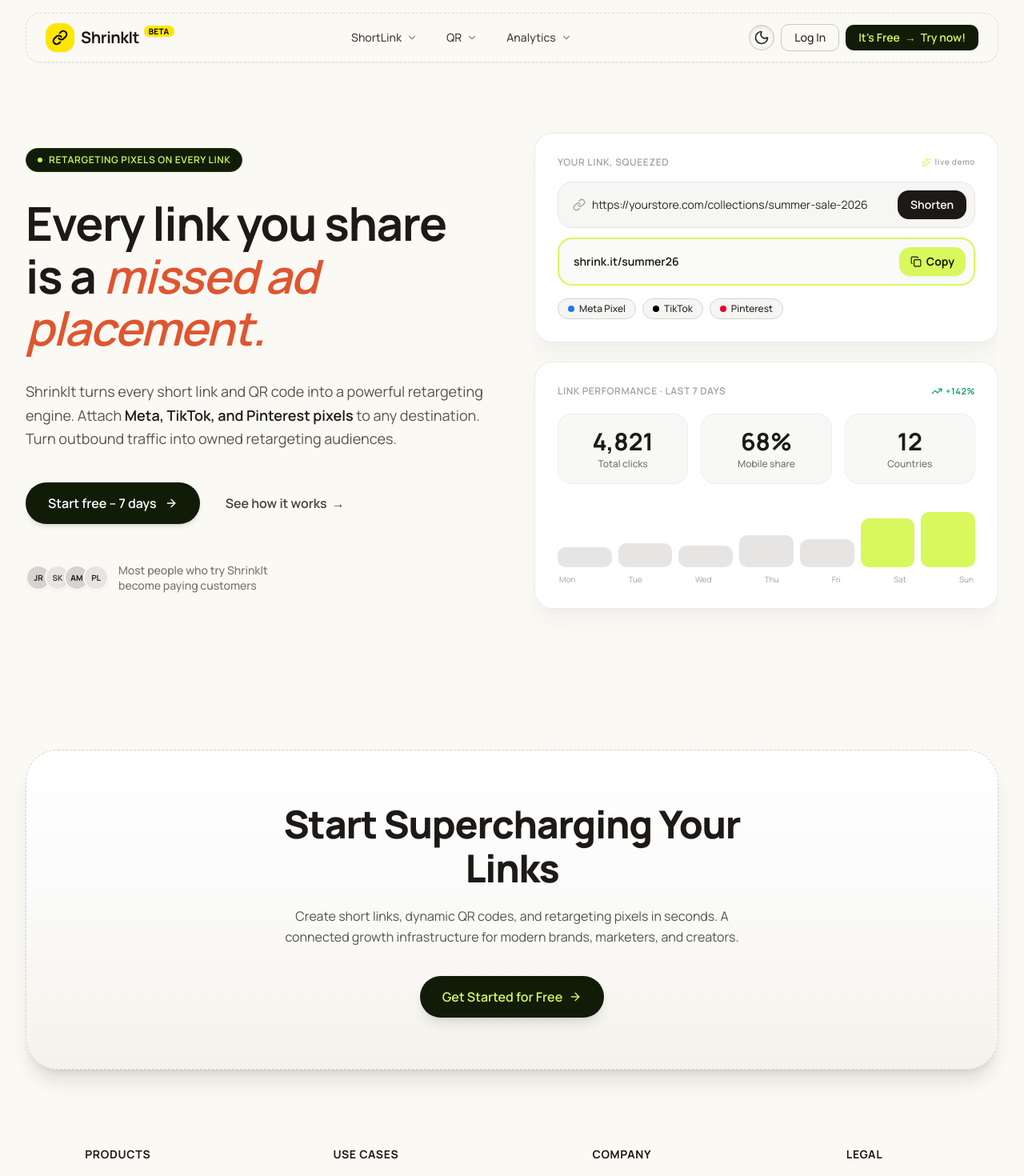
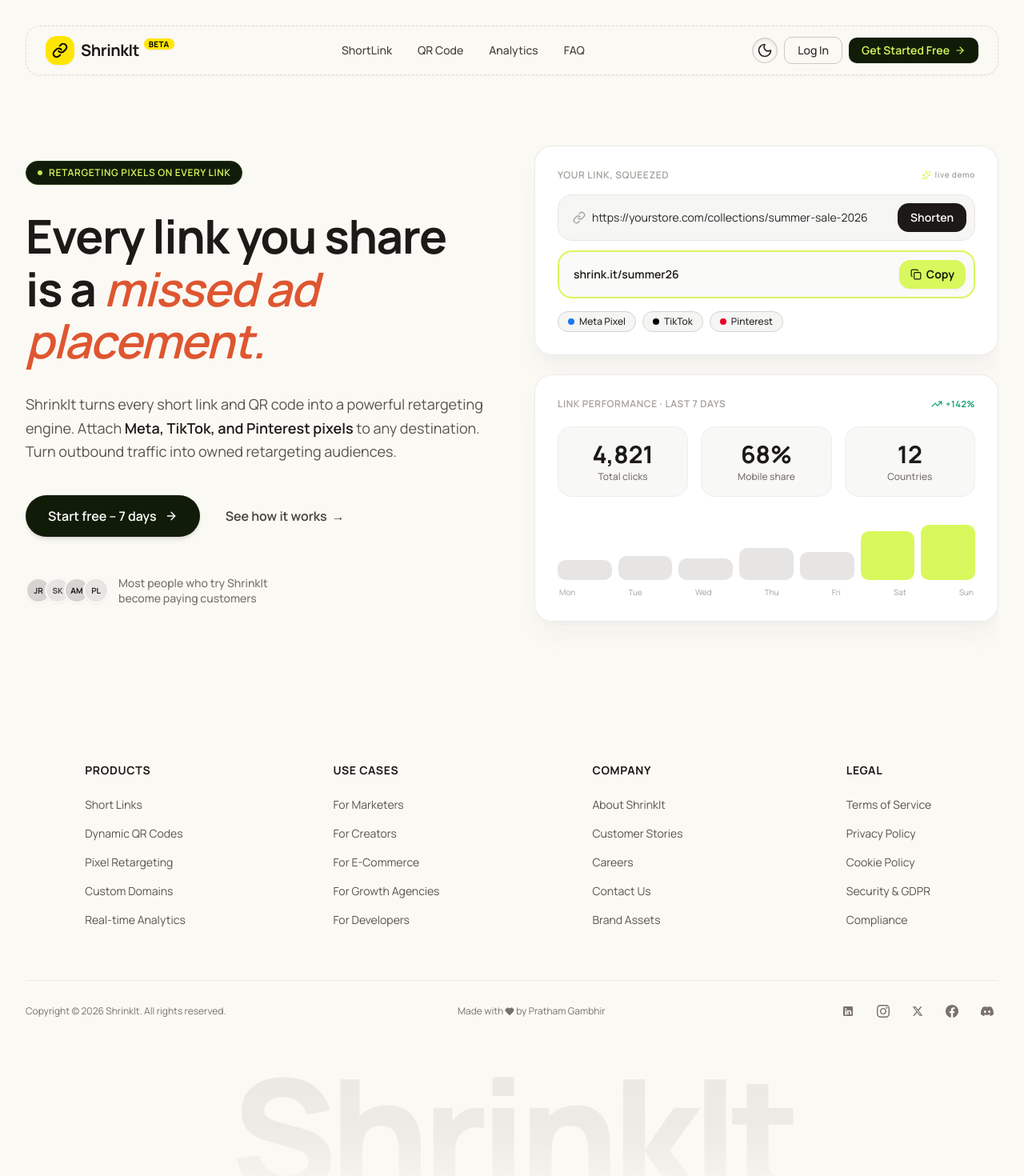
Before and after one commit to prathamgambhir/shrinkit, a Next.js app: page / in a window 1280 px wide. Shown: the top 1470 px of the page at 80% size. Built offline with nearby package versions, Linux system fonts and the light colour scheme.

Commit message:
update navbar and footer

```diff
--- a/src/components/common/footer.tsx
+++ b/src/components/common/footer.tsx
@@ -47,35 +47,7 @@
   return (
     <footer className="relative w-full pt-16 sm:pt-24 pb-6 overflow-hidden bg-[#FBF9F4] dark:bg-[#0C0D0C] text-stone-900 dark:text-stone-100 transition-colors">
       <Container>
-        {/* Top CTA Card matching the reference design in ShrinkIt color theme */}
-        <div className="relative mb-16 sm:mb-24 rounded-3xl sm:rounded-[2.5rem] p-8 sm:p-14 lg:p-16 overflow-hidden border border-dashed border-stone-300 dark:border-stone-800 bg-gradient-to-b from-white via-stone-50 to-[#F5F2EA] dark:from-[#151713] dark:via-[#111310] dark:to-[#0E100D] shadow-xl text-center">
-          {/* Subtle vertical glow bars / aura in ShrinkIt lime & warm tones */}
-          <div className="pointer-events-none absolute inset-0 -z-10 flex justify-around opacity-40 dark:opacity-20">
-            <div className="w-12 h-full bg-gradient-to-b from-transparent via-[#D8F85D]/30 to-transparent blur-xl" />
-            <div className="w-16 h-full bg-gradient-to-b from-transparent via-[#FFE600]/25 to-transparent blur-xl" />
-            <div className="w-12 h-full bg-gradient-to-b from-transparent via-[#D8F85D]/30 to-transparent blur-xl" />
-          </div>
 
-          <div className="max-w-2xl mx-auto space-y-4 sm:space-y-5">
-            <h2 className="text-3xl sm:text-4xl lg:text-5xl font-extrabold tracking-tight text-stone-900 dark:text-stone-50 leading-[1.15]">
-              Start Supercharging Your Links
-            </h2>
-            <p className="text-sm sm:text-base text-stone-600 dark:text-stone-300 max-w-xl mx-auto leading-relaxed">
-              Create short links, dynamic QR codes, and retargeting pixels in
-              seconds. A connected growth infrastructure for modern brands,
-              marketers, and creators.
-            </p>
-            <div className="pt-2 sm:pt-4">
-              <Link
-                href="/register"
-                className="inline-flex items-center gap-2 px-7 py-3.5 rounded-full bg-[#111C08] text-[#D8F85D] hover:bg-[#1a2c0c] dark:bg-[#D8F85D] dark:text-[#111C08] dark:hover:bg-[#cbf140] text-sm sm:text-base font-semibold shadow-lg hover:scale-[1.02] active:scale-[0.98] transition-all cursor-pointer"
-              >
-                <span>Get Started for Free</span>
-                <ArrowRight className="w-4 h-4" />
-              </Link>
-            </div>
-          </div>
-        </div>
 
         {/* 5 Column Navigation Grid */}
         <div className="grid grid-cols-2 md:grid-cols-3 lg:grid-cols-4 justify-items-center gap-8 sm:gap-10 pb-12 sm:pb-16">
@@ -262,7 +234,7 @@
 
       {/* Giant subtle watermark brand text across the bottom, matching the "Edushade" design */}
       <div className="w-full overflow-hidden select-none pointer-events-none mt-2 sm:mt-4 text-center leading-none">
-        <span className="block text-[14vw] sm:text-[15.5vw] font-black tracking-tighter text-transparent bg-clip-text bg-gradient-to-b from-stone-900/[0.07] via-stone-900/[0.02] to-transparent dark:from-white/[0.08] dark:via-white/[0.02] dark:to-transparent leading-none select-none">
+        <span className="block text-[14vw] sm:text-[15.5vw] font-black tracking-tighter text-transparent bg-clip-text bg-gradient-to-b from-stone-900/[0.07] via-stone-900/[0.06] to-transparent dark:from-white/[0.08] dark:via-white/[0.06] dark:to-transparent leading-none select-none">
           ShrinkIt
         </span>
       </div>
--- a/src/components/common/navbar.tsx
+++ b/src/components/common/navbar.tsx
@@ -2,71 +2,40 @@
 
 import React, { useState } from "react";
 import Link from "next/link";
+import { motion, AnimatePresence } from "motion/react";
 import Container from "@/components/common/container";
 import { ThemeToggle } from "@/components/common/theme-toggle";
-import {
-  ChevronDown,
-  Menu,
-  X,
-  Link2,
-  QrCode,
-  BarChart3,
-  ArrowRight,
-} from "lucide-react";
+import { Menu, X, ArrowRight } from "lucide-react";
+import { springTransition } from "@/components/common/motion-style";
 
 export const Navbar = () => {
   const [mobileMenuOpen, setMobileMenuOpen] = useState(false);
-  const [openDropdown, setOpenDropdown] = useState<string | null>(null);
+  const [hoveredLink, setHoveredLink] = useState<string | null>(null);
 
   const navLinks = [
-    {
-      name: "ShortLink",
-      href: "#shortlink",
-      subItems: [
-        {
-          label: "URL Shortener",
-          desc: "Shorten links with custom aliases",
-          icon: Link2,
-        },
-        {
-          label: "Retargeting Pixels",
-          desc: "Attach Meta, TikTok & Google pixels",
-          icon: ArrowRight,
-        },
-      ],
-    },
-    {
-      name: "QR",
-      href: "#qr",
-      subItems: [
-        {
-          label: "Dynamic QR Codes",
-          desc: "High-resolution vector codes with live tracking",
-          icon: QrCode,
-        },
-      ],
-    },
-    {
-      name: "Analytics",
-      href: "#analytics",
-      subItems: [
-        {
-          label: "Real-time Metrics",
-          desc: "Clicks, geo-location, referrers and devices",
-          icon: BarChart3,
-        },
-      ],
-    },
+    { name: "ShortLink", href: "#shortlink" },
+    { name: "QR Code", href: "#qr" },
+    { name: "Analytics", href: "#analytics" },
+    { name: "FAQ", href: "#faq" },
   ];
 
   return (
-    <header className="sticky top-0 z-50 w-full pt-3 sm:pt-4 pb-2">
+    <motion.header
+      initial={{ y: -16, opacity: 0 }}
+      animate={{ y: 0, opacity: 1 }}
+      transition={{ duration: 0.45, ease: [0.22, 1, 0.36, 1] }}
+      className="sticky top-0 z-50 w-full pt-4 sm:pt-8 pb-2"
+    >
       <Container>
         <div className="relative flex items-center justify-between px-3.5 sm:px-6 py-2.5 sm:py-3 rounded-2xl bg-[#FBF9F4]/90 dark:bg-[#121312]/90 backdrop-blur-md border border-dashed border-stone-300/80 dark:border-stone-800 shadow-xs transition-colors">
           {/* Logo */}
           <Link href="/" className="flex items-center gap-2 group select-none">
-            <div className="relative flex items-center justify-center w-8 h-8 sm:w-9 sm:h-9 rounded-xl bg-[#FFE600] text-black shadow-xs group-hover:scale-105 transition-transform duration-200">
-              {/* Stylized loop/link icon */}
+            <motion.div
+              whileHover={{ rotate: -8, scale: 1.05 }}
+              whileTap={{ scale: 0.95 }}
+              transition={springTransition}
+              className="relative flex items-center justify-center w-8 h-8 sm:w-9 sm:h-9 rounded-xl bg-[#FFE600] text-black shadow-xs"
+            >
               <svg
                 viewBox="0 0 24 24"
                 fill="none"
@@ -79,7 +48,7 @@
                 <path d="M10 13a5 5 0 0 0 7.54.54l3-3a5 5 0 0 0-7.07-7.07l-1.72 1.71" />
                 <path d="M14 11a5 5 0 0 0-7.54-.54l-3 3a5 5 0 0 0 7.07 7.07l1.71-1.71" />
               </svg>
-            </div>
+            </motion.div>
             <div className="flex items-center">
               <span className="text-lg sm:text-xl font-bold tracking-tight text-stone-900 dark:text-stone-100">
                 ShrinkIt
@@ -90,51 +59,27 @@
             </div>
           </Link>
 
-          {/* Desktop Nav Items */}
-          <nav className="hidden md:flex items-center gap-1 lg:gap-2">
+          {/* Desktop Nav Items with Framer Motion Sliding Pill Background */}
+          <nav
+            onMouseLeave={() => setHoveredLink(null)}
+            className="hidden md:flex items-center gap-1"
+          >
             {navLinks.map((item) => (
-              <div
+              <Link
                 key={item.name}
-                className="relative"
-                onMouseEnter={() => setOpenDropdown(item.name)}
-                onMouseLeave={() => setOpenDropdown(null)}
+                href={item.href}
+                onMouseEnter={() => setHoveredLink(item.name)}
+                className="relative px-3.5 py-1.5 text-xs sm:text-sm font-medium text-stone-700 dark:text-stone-300 hover:text-stone-950 dark:hover:text-white rounded-lg transition-colors select-none"
               >
-                <button
-                  type="button"
-                  className="flex items-center gap-1.5 px-3.5 py-1.5 text-xs sm:text-sm font-medium text-stone-700 dark:text-stone-300 hover:text-stone-950 dark:hover:text-white rounded-lg hover:bg-stone-200/50 dark:hover:bg-stone-800/60 transition-colors"
-                >
-                  <span>{item.name}</span>
-                  <ChevronDown className="w-3.5 h-3.5 opacity-60 transition-transform duration-200 group-hover:rotate-180" />
-                </button>
-
-                {/* Dropdown Menu */}
-                {openDropdown === item.name && (
-                  <div className="absolute top-full left-0 mt-1 w-64 p-2 rounded-xl bg-white dark:bg-[#161715] border border-stone-200 dark:border-stone-800 shadow-xl z-50 animate-in fade-in zoom-in-95 duration-150">
-                    {item.subItems.map((sub, idx) => {
-                      const Icon = sub.icon;
-                      return (
-                        <Link
-                          key={idx}
-                          href={item.href}
-                          className="flex items-start gap-2.5 p-2 rounded-lg hover:bg-stone-100 dark:hover:bg-stone-800/80 transition-colors group/item"
-                        >
-                          <div className="mt-0.5 p-1 rounded-md bg-[#FFE600]/25 dark:bg-[#FFE600]/15 text-stone-900 dark:text-[#FFE600]">
-                            <Icon className="w-3.5 h-3.5" />
-                          </div>
-                          <div>
-                            <div className="text-xs font-semibold text-stone-900 dark:text-stone-100 group-hover/item:text-black dark:group-hover/item:text-white">
-                              {sub.label}
-                            </div>
-                            <div className="text-[11px] text-stone-500 dark:text-stone-400 leading-snug">
-                              {sub.desc}
-                            </div>
-                          </div>
+                {hoveredLink === item.name && (
+                  <motion.span
+                    layoutId="navbar-hover-pill"
+                    className="absolute inset-0 rounded-lg bg-stone-200/75 dark:bg-stone-800/80 -z-10"
+                    transition={{ type: "spring", stiffness: 450, damping: 30 }}
+                  />
+                )}
+                <span className="relative z-10">{item.name}</span>
               </Link>
-                      );
-                    })}
-                  </div>
-                )}
-              </div>
             ))}
           </nav>
 
@@ -142,27 +87,31 @@
           <div className="hidden sm:flex items-center gap-2">
             <ThemeToggle />
 
+            <motion.div whileHover={{ scale: 1.02 }} whileTap={{ scale: 0.98 }}>
               <Link
                 href="/login"
-              className="px-4 py-1.5 text-xs sm:text-sm font-medium text-stone-800 dark:text-stone-200 border border-black/20 dark:border-white/20 rounded-lg hover:bg-black/5 dark:hover:bg-white/5 transition-colors cursor-pointer"
+                className="px-4 py-1.5 text-xs sm:text-sm font-medium text-stone-800 dark:text-stone-200 border border-black/20 dark:border-white/20 rounded-lg hover:bg-black/5 dark:hover:bg-white/5 transition-colors cursor-pointer inline-block"
               >
                 Log In
               </Link>
+            </motion.div>
 
+            <motion.div whileHover={{ scale: 1.03 }} whileTap={{ scale: 0.97 }}>
               <Link
-              href="/register"
+                href="#demo"
                 className="px-4 py-1.5 text-xs sm:text-sm font-semibold rounded-lg bg-[#111C08] text-[#D8F85D] hover:bg-[#1b2b0e] dark:bg-[#D8F85D] dark:text-[#111C08] dark:hover:bg-[#cbf140] transition-colors shadow-xs flex items-center gap-1.5 cursor-pointer"
               >
-              <span>It's Free</span>
-              <span className="opacity-80">→</span>
-              <span>Try now!</span>
+                <span>Get Started Free</span>
+                <ArrowRight className="w-3.5 h-3.5" />
               </Link>
+            </motion.div>
           </div>
 
           {/* Mobile Right Controls */}
           <div className="flex sm:hidden items-center gap-1.5">
             <ThemeToggle />
-            <button
+            <motion.button
+              whileTap={{ scale: 0.9 }}
               onClick={() => setMobileMenuOpen(!mobileMenuOpen)}
               className="p-1.5 rounded-lg border border-black/20 dark:border-white/20 text-stone-800 dark:text-stone-200"
               aria-label="Toggle menu"
@@ -172,13 +121,20 @@
               ) : (
                 <Menu className="w-5 h-5" />
               )}
-            </button>
+            </motion.button>
           </div>
         </div>
 
-        {/* Mobile Dropdown Menu */}
+        {/* Mobile Animated Dropdown */}
+        <AnimatePresence>
           {mobileMenuOpen && (
-          <div className="md:hidden mt-2 p-4 rounded-2xl bg-white dark:bg-[#151614] border border-dashed border-stone-300 dark:border-stone-800 shadow-lg space-y-3">
+            <motion.div
+              initial={{ opacity: 0, y: -10, scale: 0.98 }}
+              animate={{ opacity: 1, y: 0, scale: 1 }}
+              exit={{ opacity: 0, y: -10, scale: 0.98 }}
+              transition={{ duration: 0.2 }}
+              className="md:hidden absolute left-0 right-0 top-full mt-2 p-4 rounded-2xl bg-white/80 dark:bg-[#151614]/80 backdrop-blur-md border border-dashed border-stone-300 dark:border-stone-800 shadow-xl space-y-3 z-50"
+            >
               <div className="flex flex-col space-y-1.5">
                 {navLinks.map((item) => (
                   <Link
@@ -201,17 +157,18 @@
                   Log In
                 </Link>
                 <Link
-                href="/register"
+                  href="#demo"
                   onClick={() => setMobileMenuOpen(false)}
                   className="w-full text-center px-4 py-2 text-sm font-semibold rounded-lg bg-[#111C08] text-[#D8F85D] hover:bg-[#1b2b0e] dark:bg-[#D8F85D] dark:text-[#111C08] transition-colors"
                 >
-                It's Free → Try now!
+                  Get Started Free →
                 </Link>
               </div>
-          </div>
+            </motion.div>
           )}
+        </AnimatePresence>
       </Container>
-    </header>
+    </motion.header>
   );
 };
 
```
Lines whose indentation alone changed are shown as unchanged.
